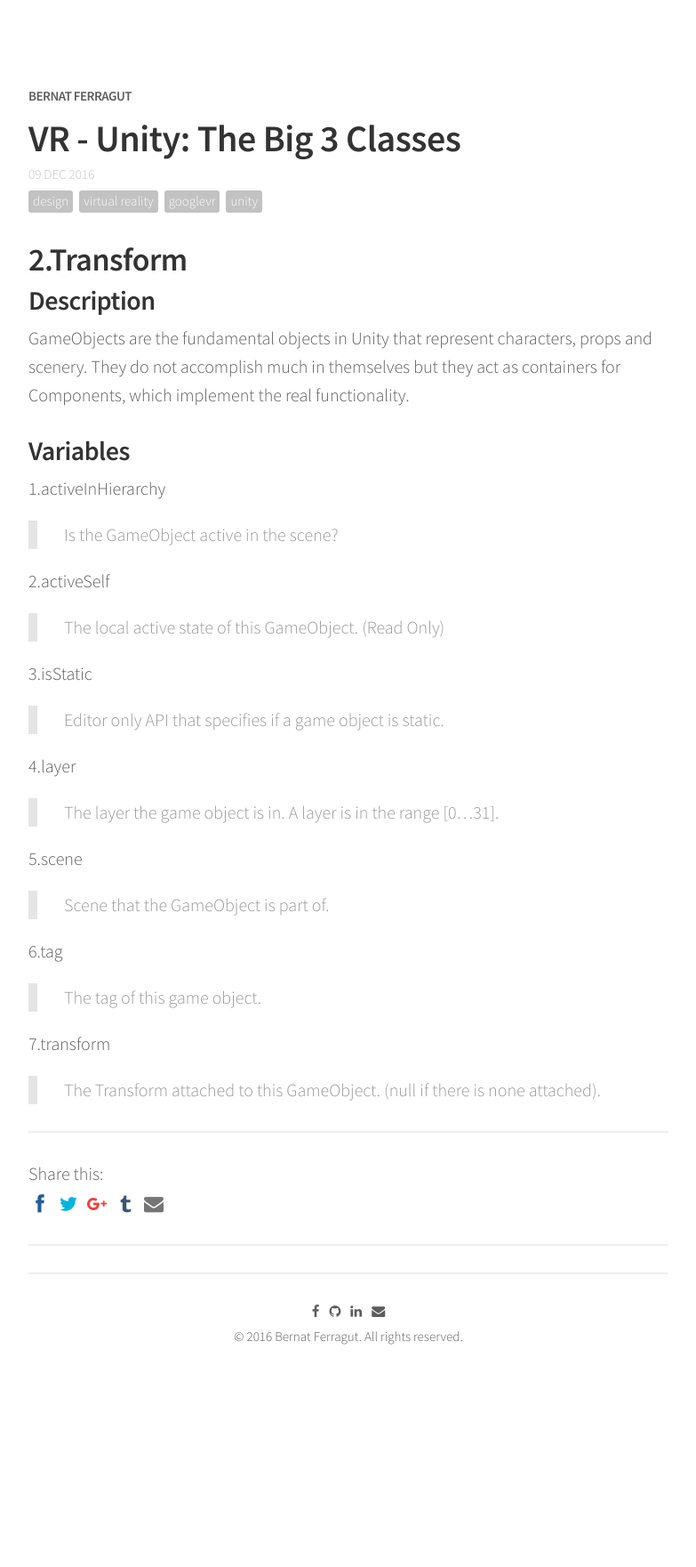
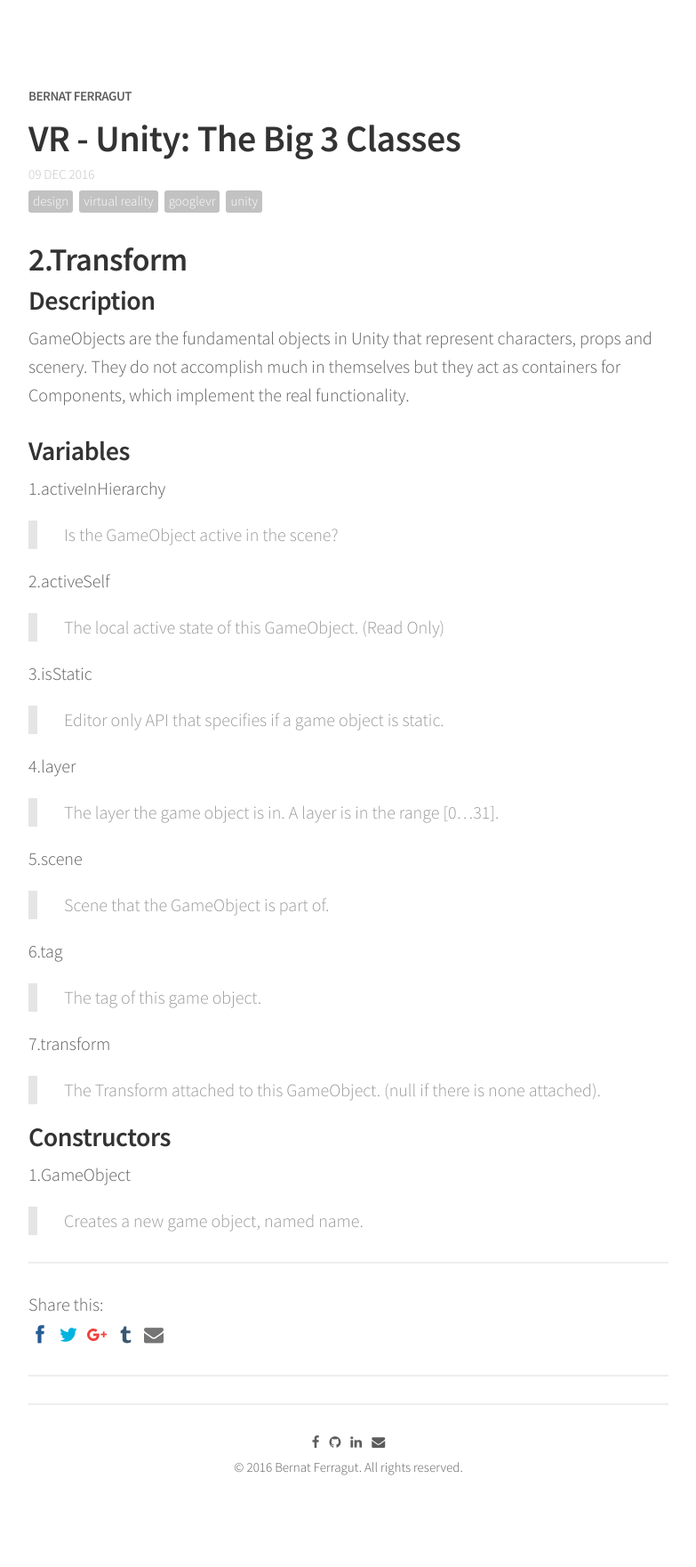
Before and after one commit to bernatferragut/FutureWeb-blog, a Jekyll site: the page built from _posts/09-12-16-VR - Unity Most Important Classes-2.md, in a window 1280 px wide. Shown: the whole page at 89% size, without its empty margins (248-1031 px from the left). Built offline with Jekyll 4.4.1, drawn with Linux system fonts in a browser that asks for light colours; nearby versions of some CDN libraries; comment, search, counter and statistics services are not loaded; before the commit the page ends 1614 px from its top, so only the background shows below that.

Commit message:
Update 09-12-16-VR - Unity Most Important Classes-2.md
Transform Constructors

```diff
--- a/_posts/09-12-16-VR - Unity Most Important Classes-2.md
+++ b/_posts/09-12-16-VR - Unity Most Important Classes-2.md
@@ -45,3 +45,9 @@ containers for Components, which implement the real functionality.
 7.transform
 
 > The Transform attached to this GameObject. (null if there is none attached).
+
+### Constructors
+
+1.GameObject
+
+> Creates a new game object, named name.
```
